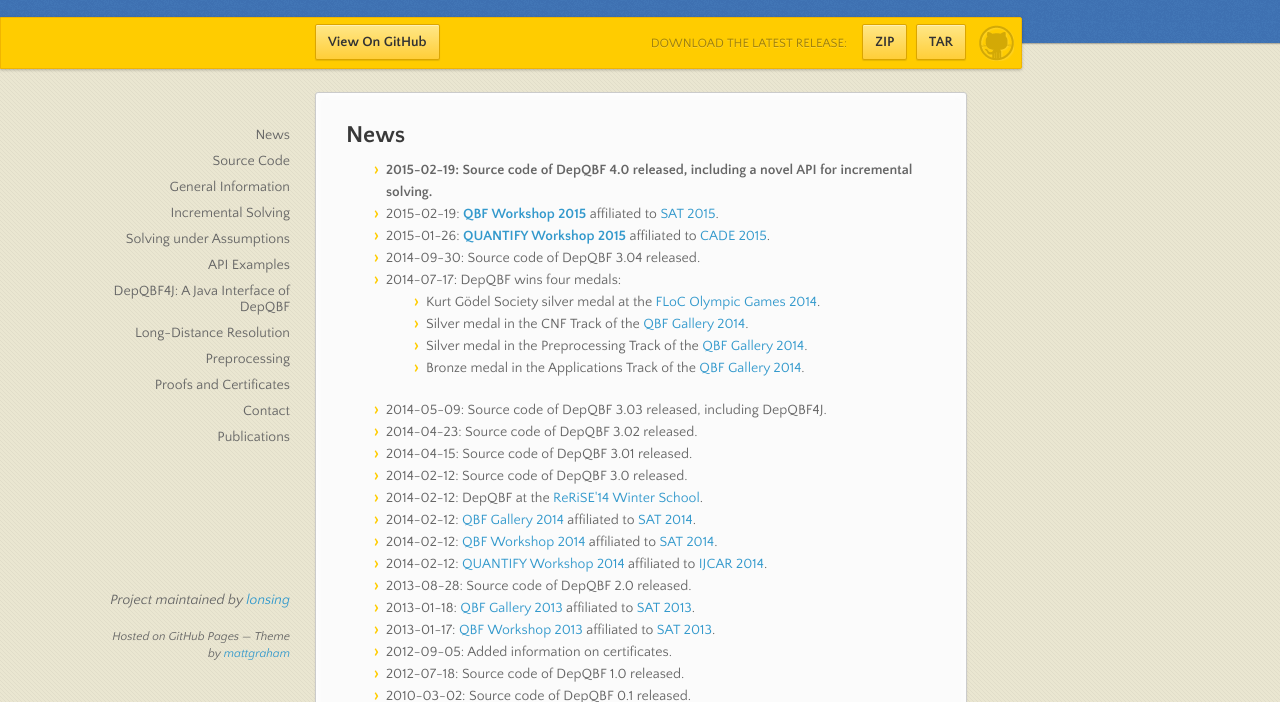
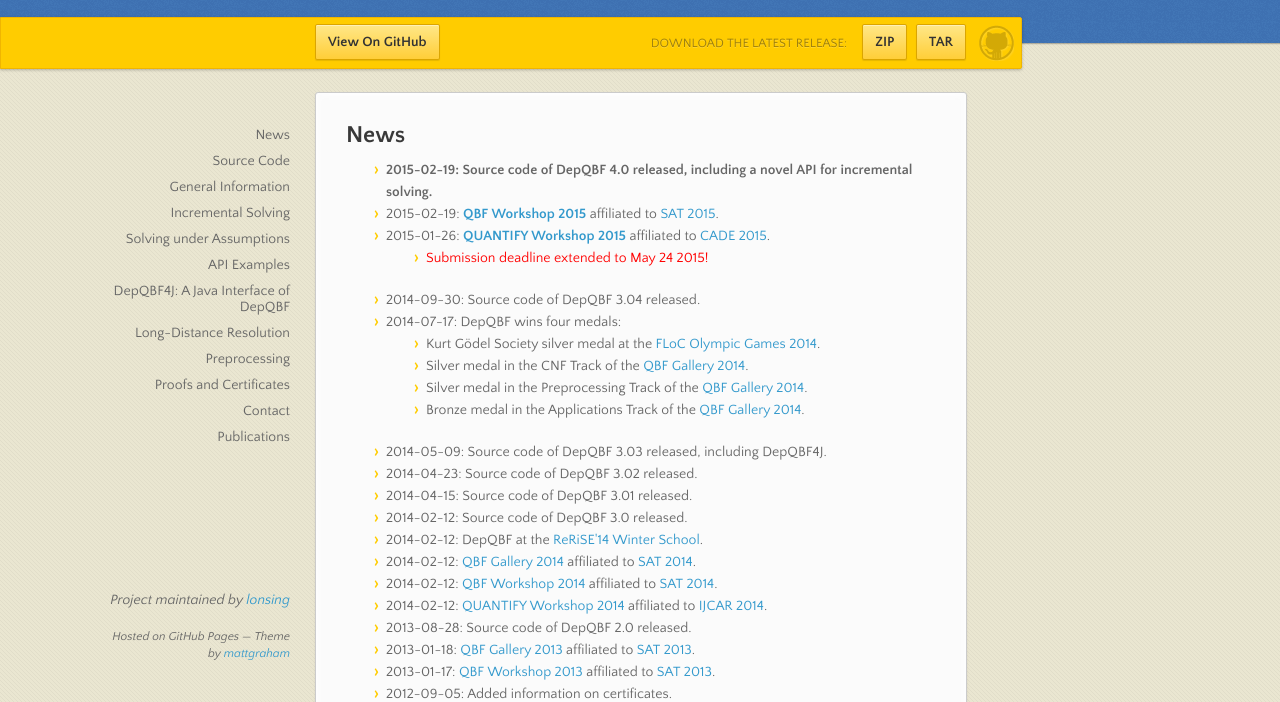
Before and after one commit to lonsing/depqbf, a plain HTML site: page index.html in a window 1280 px wide. Shown: the part 98-800 px from the top of the page. Drawn offline with nearby package versions, Linux system fonts and the light colour scheme.

Commit message:
added line

```diff
--- a/index.html
+++ b/index.html
@@ -51,6 +51,11 @@
   affiliated to <a href="http://www.cs.utexas.edu/~marijn/sat15/">SAT 2015</a>.</li>
 <li>2015-01-26: <a href="http://fmv.jku.at/quantify15/"><b>QUANTIFY Workshop 2015</b></a>
   affiliated to <a href="http://conference.mi.fu-berlin.de/cade-25/home">CADE 2015</a>.</li>
+
+<ul>
+<li><font color="red">Submission deadline extended to May 24 2015!</font></li>
+</ul>
+
 <li>2014-09-30: Source code of DepQBF 3.04 released.</li>
 <li>2014-07-17: DepQBF wins four medals:
 <ul>
```
